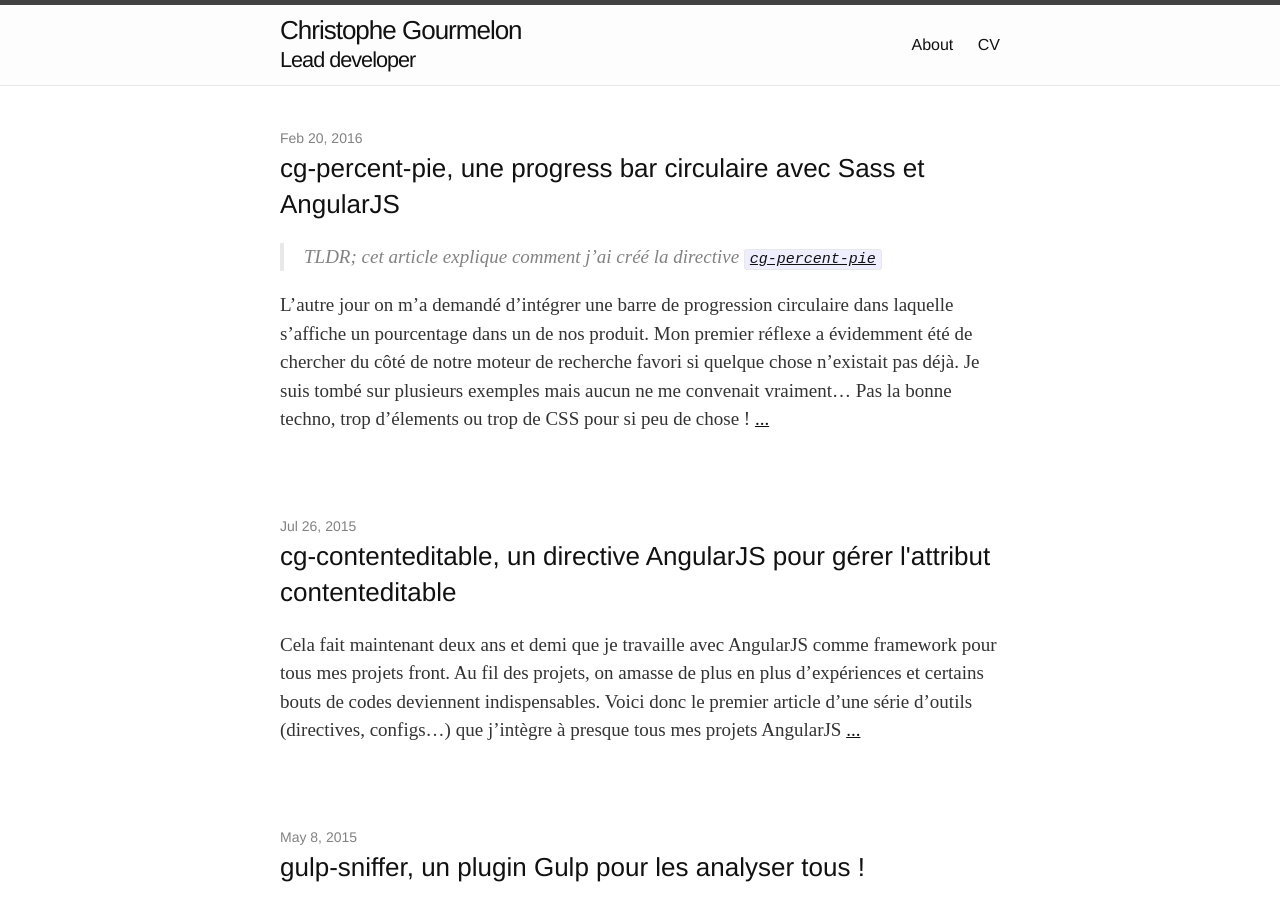
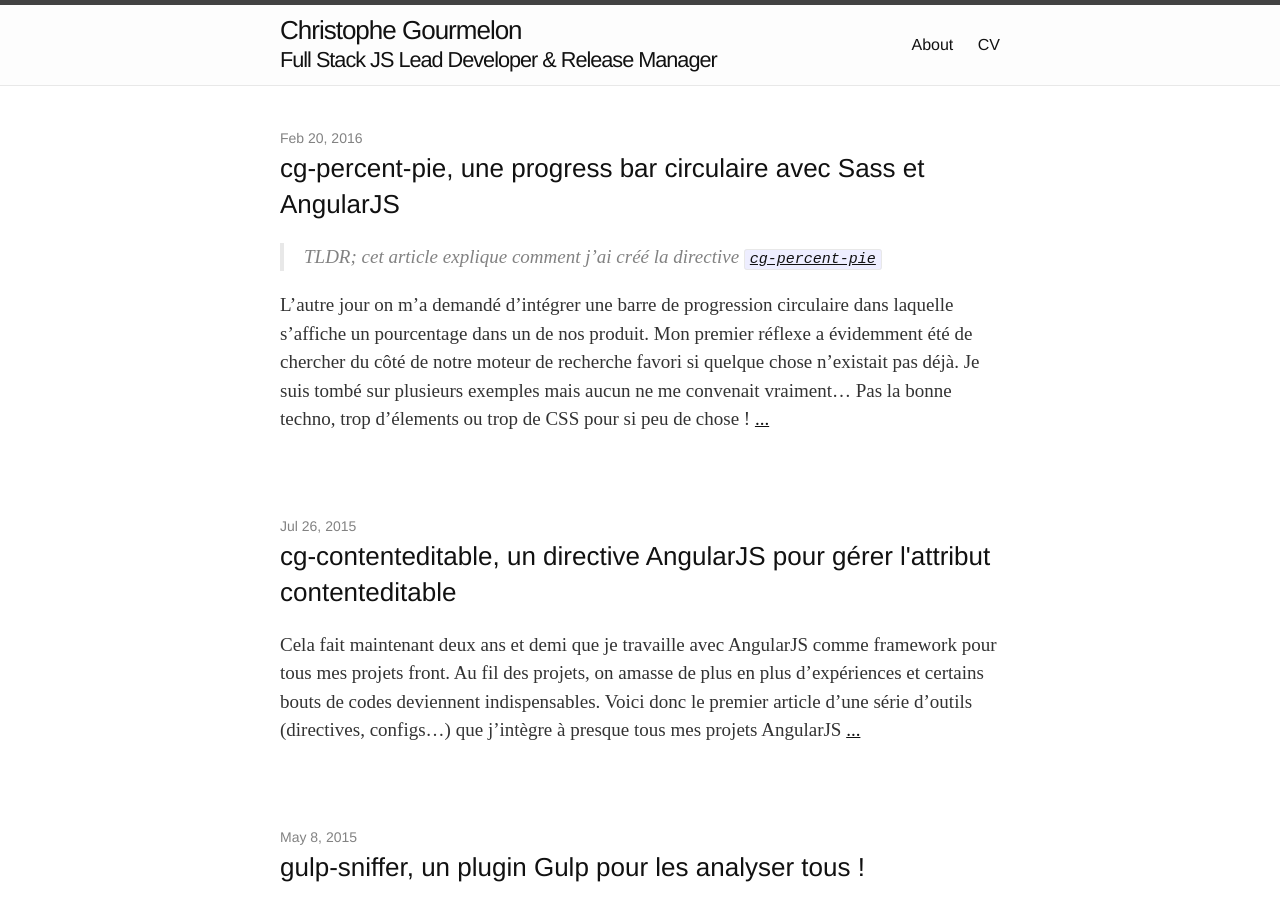
Before and after one commit to roparz/roparz.github.io, a Jekyll site: the page built from index.html, in a window 1280 px wide and 900 px high. Built offline with Jekyll 4.4.1, drawn with Linux system fonts in a browser that asks for light colours; nearby versions of some CDN libraries; comment, search, counter and statistics services are not loaded; some of the changed text lies outside the part shown.

Commit message:
Update _config.yml

```diff
--- a/_config.yml
+++ b/_config.yml
@@ -1,10 +1,10 @@
 # Site settings
 title: Christophe Gourmelon
-subtitle: Lead developer
+subtitle: Full Stack JS Lead Developer & Release Manager
 email: christophe@roparz.me
 description: > # this means to ignore newlines until "baseurl:"
-  Blog de Christophe Gourmelon.<br />
-  Lead developer, AngularJS, NodeJS.
+  Blog de Christophe Gourmelon.
+  Full Stack JS Lead Developer & Release Manager.
 baseurl: ""
 url: "http://roparz.me"
 twitter_username: roparz
```
